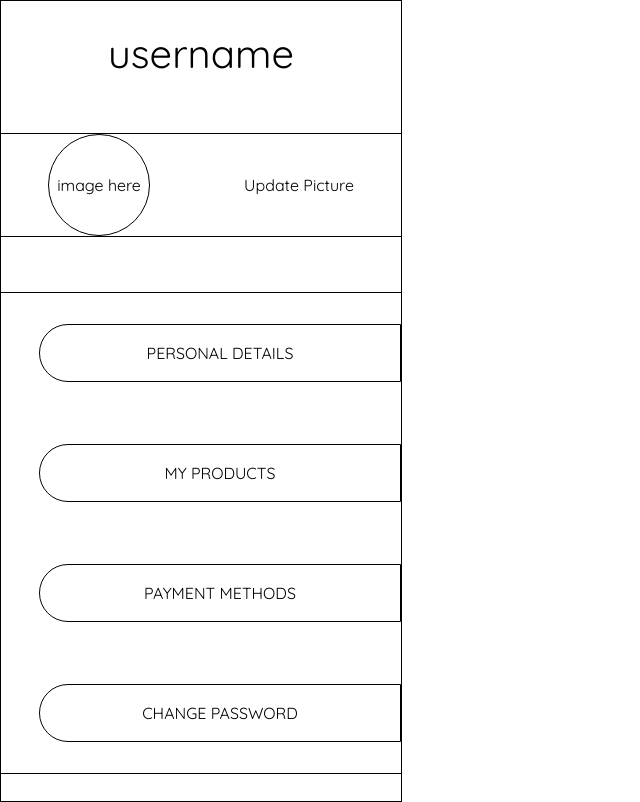
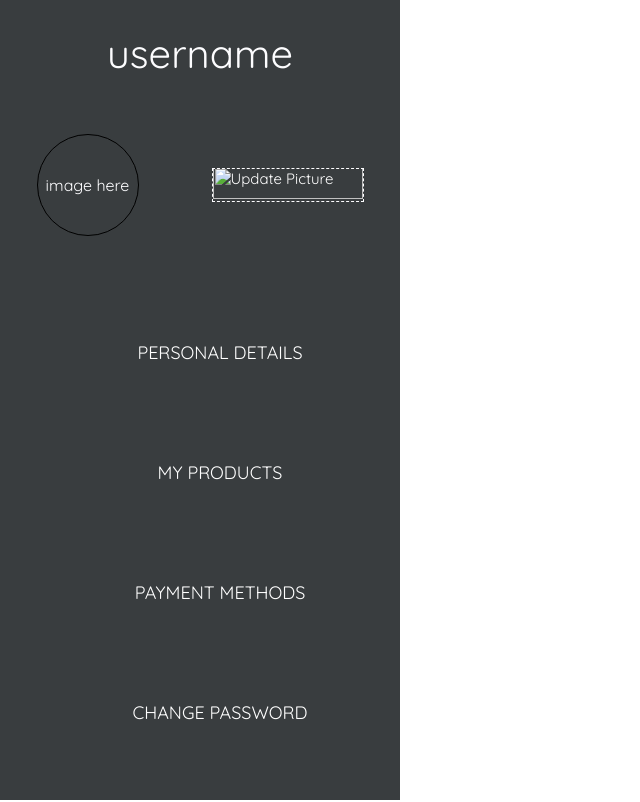
Before and after one commit to MohamedSaberChkiri/vue-digital-products-store, a Vue app: page /user in a window 1280 px wide. Shown: the whole page, without its empty margins (0-640 px from the left). Built offline with nearby package versions, Linux system fonts and the light colour scheme.

Commit message:
working on the router fucnctionality in the user profile

```diff
--- /dev/null
+++ b/src/components/userlinkscomponents/ChangePassword.vue
@@ -0,0 +1,13 @@
+<template>
+  <h1>vue</h1>
+</template>
+
+<script>
+export default {
+
+}
+</script>
+
+<style>
+
+</style>
--- /dev/null
+++ b/src/components/userlinkscomponents/MyProducts.vue
@@ -0,0 +1,13 @@
+<template>
+  <h1>hello</h1>
+</template>
+
+<script>
+export default {
+
+}
+</script>
+
+<style>
+
+</style>
--- /dev/null
+++ b/src/components/userlinkscomponents/PaymentMethods.vue
@@ -0,0 +1,13 @@
+<template>
+  <h1>e</h1>
+</template>
+
+<script>
+export default {
+
+}
+</script>
+
+<style>
+
+</style>
--- /dev/null
+++ b/src/components/userlinkscomponents/PersonalDetails.vue
@@ -0,0 +1,13 @@
+<template>
+  <h1>hi</h1>
+</template>
+
+<script>
+export default {
+
+}
+</script>
+
+<style>
+
+</style>
--- a/src/router/index.js
+++ b/src/router/index.js
@@ -54,7 +54,29 @@ const routes = [
   {
     path : '/user',
     name :'user',
-    component : UserProfile
+    component : UserProfile,
+    children : [
+      {
+        path: '/user/PersonalDetails',
+        name :'pd',
+        component : ()=> import('../components/userlinkscomponents/PersonalDetails.vue')
+      },
+      {
+        path : '/user/ChangePassword',
+        name : 'mp',
+        component : ()=> import('../components/userlinkscomponents/ChangePassword.vue')
+      },
+      {
+        path : '/user/PaymentMethod',
+        name : 'pm',
+        component : ()=> import('../components/userlinkscomponents/PaymentMethods.vue')
+      },
+      {
+        path : '/user/myProducts',
+        name : 'mp',
+        component : ()=> import('../components/userlinkscomponents/MyProducts.vue')
+      }
+    ]
   },
   {
     path : '/register',
--- a/src/views/UserProfile.vue
+++ b/src/views/UserProfile.vue
@@ -9,14 +9,15 @@
 
         <div class="profile-picture">
               <div class="image">image here</div>
-              <div class="update-image">Update Picture</div>
+              <input class="update-image" type="image" value="Update Picture" style="color : white; font-size: 15px ;">
         </div>
 
         <div class="links-container">
-          <div>PERSONAL DETAILS</div>
-          <div>MY PRODUCTS</div>
-          <div>PAYMENT METHODS</div>
-          <div>CHANGE PASSWORD</div>
+
+            <router-link to="#" class="button">PERSONAL DETAILS</router-link >
+            <router-link  to="#" class="button">MY PRODUCTS</router-link >
+            <router-link to="#" class="button" >PAYMENT METHODS</router-link >
+            <router-link  to="#" class="button" >CHANGE PASSWORD</router-link >
 
         </div>
 
@@ -27,7 +28,7 @@
 
 <div class="right-side">
 
-
+  <router-view/>
 
 </div>
 
@@ -49,6 +50,15 @@ export default {
 
 <style scoped>
 
+.update-image{
+  width: 150px;
+  border: 1px dashed #FDFDFF;
+  display: flex;
+  align-items: center;
+  justify-content: center;
+  height: 4vh;
+  cursor: pointer;
+}
 .container{
   display: flex;
   flex-wrap: wrap;
@@ -58,33 +68,47 @@ export default {
 .left-side{
   height: 100vh;
   width: 400px;
-  border: 1px solid black;
+
   display: flex;
   flex-direction: column;
   align-items: center;
   justify-content: space-around;
+  background: #393D3F;
+  color: #FDFDFF;
 }
 .links-container{
-  border: 1px solid black;
+
   height: 60vh;
   display: flex;
   flex-direction: column;
   align-items: flex-end;
   justify-content: space-around;
   width: 100%;
+  position: relative;
 }
-.links-container div{
+.links-container .button{
   width: 90%;
-  border: 1px solid black;
+  cursor: pointer;
+  border: none;
+  background: transparent;
+  color: white;
+  font-size: 18px;
   height: 7vh;
   display: flex;
   align-items: center;
   justify-content: center;
   border-radius: 30px 0 0 30px;
+  text-decoration: none;
+  transition: .3s ease all;
+
+}
+.links-container .button:focus{
+  background: #FDFDFF;
+  color: #393D3F;
 }
 
 .profile-picture{
-  border: 1px solid black;
+
   width: 100%;
   display: flex;
   align-items: center;
```
